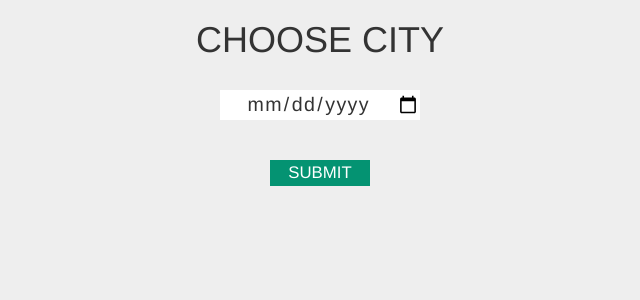
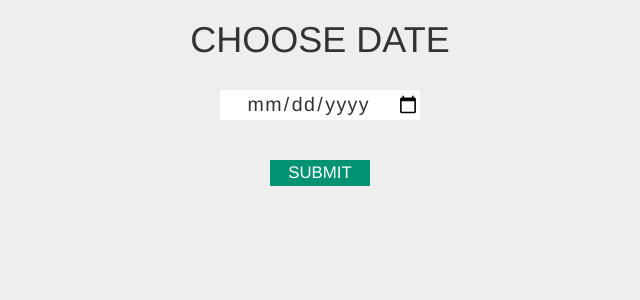
Before and after one commit to EgorOs/weather_statistics, a Flask app: template app/templates/index.html in a window 1280 px wide. Shown: the top 300 px of the page, without its empty margins (320-960 px from the left). Run offline with Flask 2, Linux system fonts and the light colour scheme; the template is opened without the code that fills it: values named after a table or form of the project are taken from there, others are empty; some libraries are stand-ins or nearby versions.

Commit message:
Minor template change

```diff
--- a/app/templates/index.html
+++ b/app/templates/index.html
@@ -7,7 +7,7 @@
 
 {% block content %}
 
-<h1> Choose city </h1>
+<h1> Choose date </h1>
 <br>
 <form id="start_date", class="dateform" method="POST", action="/">
     {{ form.csrf_token }}
```
